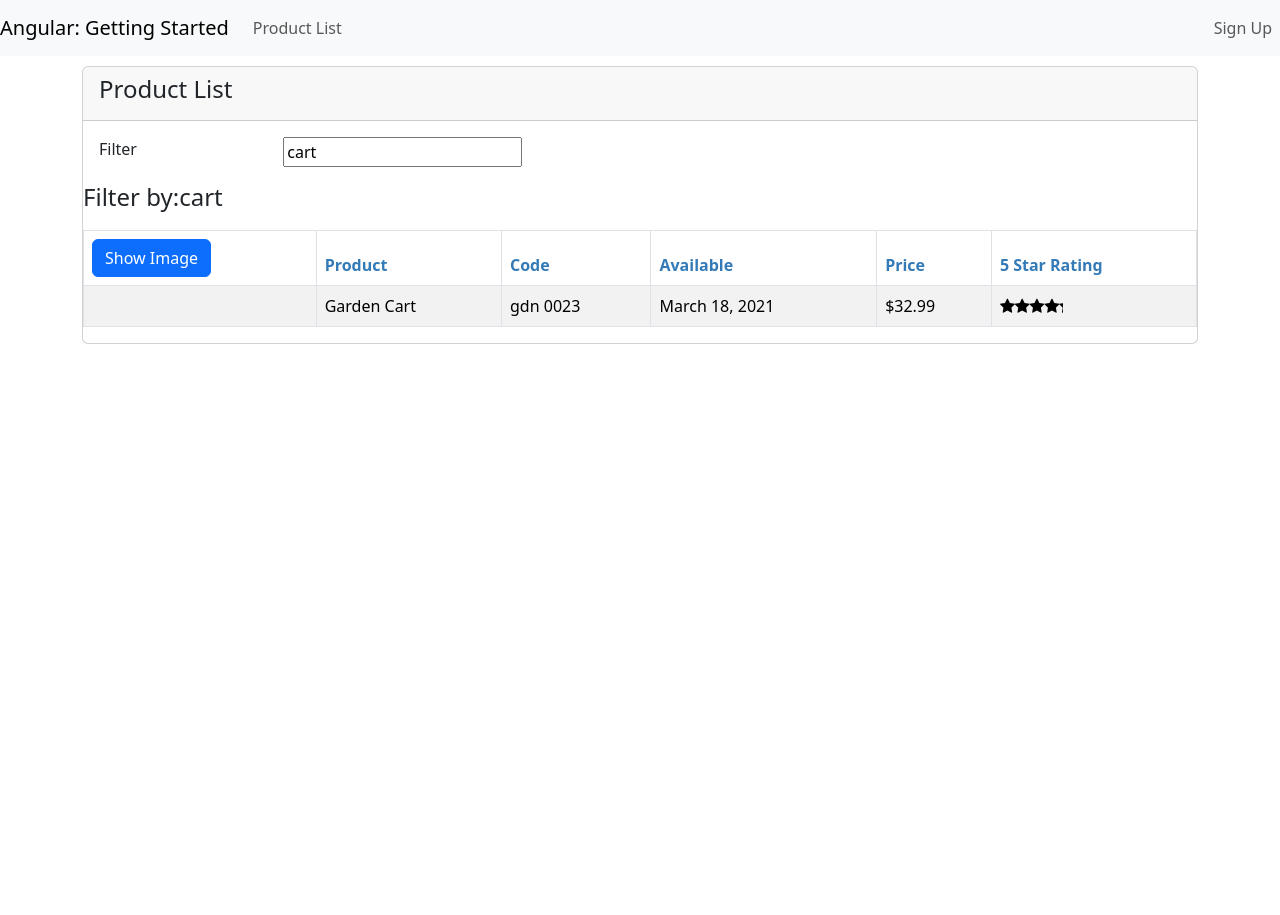
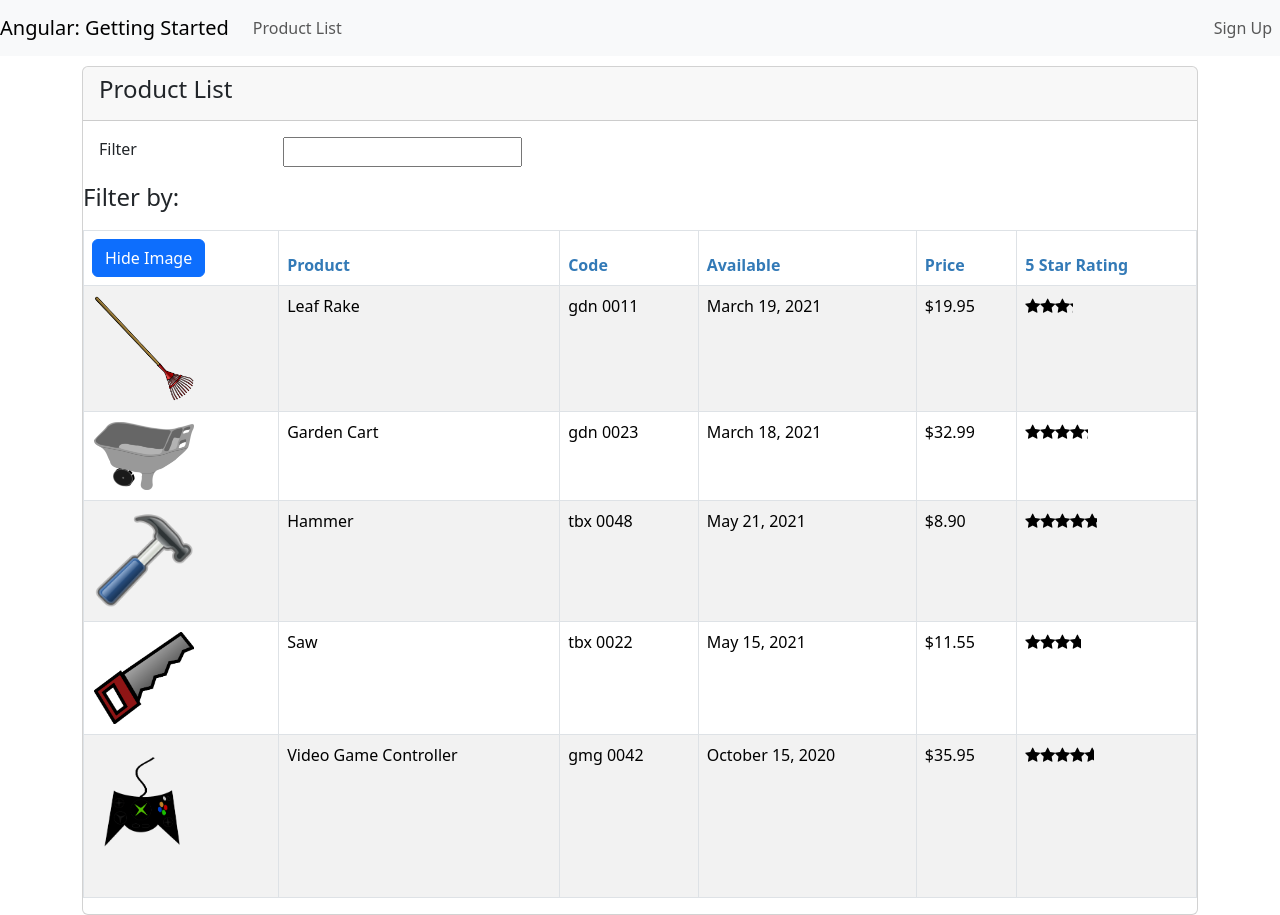
Before and after one commit to dljimenez2324/AngularStartSLec, an Angular app: page /products in a window 1280 px wide. Before the commit the page ends 800 px from the top, so only its background shows below. Built offline with nearby package versions, Linux system fonts and the light colour scheme.

Commit message:
Add HttpClientModule and update ProductsService to fetch products from API

```diff
--- a/src/app/app.module.ts
+++ b/src/app/app.module.ts
@@ -7,6 +7,7 @@
 import { FormsModule } from '@angular/forms';
 import { ConvertToSpacesPipe } from './shared/convert-to-spaces.pipe';
 import { StarComponent } from './shared/star.component';
+import { HttpClientModule } from '@angular/common/http';
 
 
 @NgModule({
@@ -22,7 +23,8 @@
     PublicModule,
     BrowserModule,
     AppRoutingModule,
-    FormsModule
+    FormsModule,
+    HttpClientModule
   ],
   bootstrap: [AppComponent]
 })
--- a/src/app/product/product-list.component.ts
+++ b/src/app/product/product-list.component.ts
@@ -1,70 +1,125 @@
 import { Component, OnInit } from '@angular/core';
 import { IProduct } from './product';
 import { ProductsService } from './products.service';
-
 @Component({
   selector: 'pm-product-list',
   templateUrl: './product-list.component.html',
   styleUrls: ['./product-list.component.css'],
-  providers: [ProductsService]
+  providers:[ProductsService]
 })
-
 export class ProductListComponent implements OnInit {
-
-
-  pageTitle: string = 'Product List';
+pageTitle: string = "Product List";
 imageWidth: number = 100;
 imageMargin: number = 2;
-  showImage: boolean = false;
-  // listFilter: string = 'cart';
+showImage:boolean = true;
+errorMessage: string = '';
 
-  // private variable for filter
 private _listFilter: string = '';
-  // getter for filter
 get listFilter(): string {
-    return this._listFilter;
+  return this._listFilter
 }
-  // setter for filter
-  set listFilter(value: string) {
+set listFilter(value:string) {
   this._listFilter = value;
-    console.log('In setter, we have this value: ', value);
-    // lets filter our products with out new filter method performFilter seen down below
-    this.filteredProducts = this.performFilter(value);
+  console.log("In setter we have this value:", value)
+  this.filteredProducts = this.performFilter(value)
 }
+filteredProducts: IProduct[] = [];
+products :IProduct[] = [];
+constructor(private ProductsService: ProductsService) {}
+performFilter(filterBy:string):IProduct[] {
+  filterBy = filterBy.toLowerCase()
+  return this.products.filter((product: IProduct) => product.productName.toLowerCase().includes(filterBy))
+}
+toggleImage(): void {
+  this.showImage = !this.showImage
+}
+ngOnInit(): void {
+  this.ProductsService.getProducts().subscribe({
+    next: Products =>
+    {
+      this.products = Products,
+      this.filteredProducts = this.products
+    },
+    error: err => this.errorMessage = err
+  });
 
-  // lets make an empty array of products add in data to filter our products
-  filteredProducts: IProduct[] = [];
-
-  // lets make an array of products
-  products: IProduct[] = [
-
-  ];
-
-  // lets make a constructor to inject our products service
-  constructor(private productService: ProductsService) {}
-
-  // lets make a method for filtering our products
-  performFilter(filterBy:string): IProduct[] {
-    filterBy = filterBy.toLocaleLowerCase();
-    return this.products.filter((product: IProduct) =>
-      product.productName.toLocaleLowerCase().includes(filterBy));
+  this.filteredProducts = this.products
 }
-
-  toggleImage(): void {
-    this.showImage = !this.showImage;
+onRatingClicked(message: string): void {
+  this.pageTitle = 'Product List: ' + message
 }
-
-  ngOnInit(): void {
-    console.log("This is from our ng OnInit");
-    // this below is our products array by getting it from our products service
-    this.products = this.productService.getProducts();
-    this.listFilter = 'cart';
-
-  }
-
-  onRatingClicked(message: string): void {
-    this.pageTitle = 'Product List: ' + message;
 }
 
 
-}
+
+
+// import { Component, OnInit } from '@angular/core';
+// import { IProduct } from './product';
+// import { ProductsService } from './products.service';
+
+// @Component({
+//   selector: 'pm-product-list',
+//   templateUrl: './product-list.component.html',
+//   styleUrls: ['./product-list.component.css'],
+//   providers: [ProductsService]
+// })
+
+// export class ProductListComponent implements OnInit {
+
+
+//   pageTitle: string = 'Product List';
+//   imageWidth: number = 100;
+//   imageMargin: number = 2;
+//   showImage: boolean = false;
+//   // listFilter: string = 'cart';
+
+//   // private variable for filter
+//   private _listFilter: string = '';
+//   // getter for filter
+//   get listFilter(): string {
+//     return this._listFilter;
+//   }
+//   // setter for filter
+//   set listFilter(value: string) {
+//     this._listFilter = value;
+//     console.log('In setter, we have this value: ', value);
+//     // lets filter our products with out new filter method performFilter seen down below
+//     this.filteredProducts = this.performFilter(value);
+//   }
+
+//   // lets make an empty array of products add in data to filter our products
+//   filteredProducts: IProduct[] = [];
+
+//   // lets make an array of products
+//   products: IProduct[] = [
+
+//   ];
+
+//   // lets make a constructor to inject our products service
+//   constructor(private productService: ProductsService) {}
+
+//   // lets make a method for filtering our products
+//   performFilter(filterBy:string): IProduct[] {
+//     filterBy = filterBy.toLocaleLowerCase();
+//     return this.products.filter((product: IProduct) =>
+//       product.productName.toLocaleLowerCase().includes(filterBy));
+//   }
+
+//   toggleImage(): void {
+//     this.showImage = !this.showImage;
+//   }
+
+//   ngOnInit(): void {
+//     console.log("This is from our ng OnInit");
+//     // this below is our products array by getting it from our products service
+//     this.products = this.productService.getProducts();
+//     this.listFilter = 'cart';
+
+//   }
+
+//   onRatingClicked(message: string): void {
+//     this.pageTitle = 'Product List: ' + message;
+//   }
+
+
+// }
--- a/src/app/product/products.service.ts
+++ b/src/app/product/products.service.ts
@@ -1,66 +1,98 @@
 import { Injectable } from '@angular/core';
 import { IProduct } from './product';
-
+import { HttpClient, HttpErrorResponse } from '@angular/common/http';
+import { catchError, Observable, tap, throwError } from 'rxjs';
 @Injectable({
   providedIn: 'root'
 })
 export class ProductsService {
+  private productUrl = 'api/products/products.json'
 
-  getProducts(): IProduct[] {
-    return [
-      {
-        "productId": 1,
-        "productName": "Leaf Rake",
-        "productCode": "GDN-0011",
-        "releaseDate": "March 19, 2021",
-        "description": "Leaf rake with 48-inch wooden handle.",
-        "price": 19.95,
-        "starRating": 3.2,
-        "imageUrl": "assets/images/leaf_rake.png"
-      },
-      {
-        "productId": 2,
-        "productName": "Garden Cart",
-        "productCode": "GDN-0023",
-        "releaseDate": "March 18, 2021",
-        "description": "15 gallon capacity rolling garden cart",
-        "price": 32.99,
-        "starRating": 4.2,
-        "imageUrl": "assets/images/garden_cart.png"
-      },
-      {
-        "productId": 5,
-        "productName": "Hammer",
-        "productCode": "TBX-0048",
-        "releaseDate": "May 21, 2021",
-        "description": "Curved claw steel hammer",
-        "price": 8.9,
-        "starRating": 4.8,
-        "imageUrl": "assets/images/hammer.png"
-      },
-      {
-        "productId": 8,
-        "productName": "Saw",
-        "productCode": "TBX-0022",
-        "releaseDate": "May 15, 2021",
-        "description": "15-inch steel blade hand saw",
-        "price": 11.55,
-        "starRating": 3.7,
-        "imageUrl": "assets/images/saw.png"
-      },
-      {
-        "productId": 10,
-        "productName": "Video Game Controller",
-        "productCode": "GMG-0042",
-        "releaseDate": "October 15, 2020",
-        "description": "Standard two-button video game controller",
-        "price": 35.95,
-        "starRating": 4.6,
-        "imageUrl": "assets/images/xbox-controller.png"
-      }
-    ];
+  constructor(private http:HttpClient) {}
+
+  getProducts():Observable<IProduct[]> {
+    return this.http.get<IProduct[]>(this.productUrl).pipe(
+      tap(data => console.log('All,', JSON.stringify(data))),
+      catchError(this.handleError)
+    )
   }
+
+  private handleError(err: HttpErrorResponse) {
+    let errorMessage = '';
+    if(err.error instanceof ErrorEvent) {
+      errorMessage = `An error occured: ${err.error.message}`;
+    }else {
+      errorMessage = `Server returnd cod: ${err.status}, error message is ${err.message}`;
+    }
+    console.error(errorMessage);
+    return throwError(() => errorMessage);
+  }
+}
+
+
+// import { Injectable } from '@angular/core';
+// import { IProduct } from './product';
+
+// @Injectable({
+//   providedIn: 'root'
+// })
+// export class ProductsService {
+
+//   getProducts(): IProduct[] {
+//     return [
+//       {
+//         "productId": 1,
+//         "productName": "Leaf Rake",
+//         "productCode": "GDN-0011",
+//         "releaseDate": "March 19, 2021",
+//         "description": "Leaf rake with 48-inch wooden handle.",
+//         "price": 19.95,
+//         "starRating": 3.2,
+//         "imageUrl": "assets/images/leaf_rake.png"
+//       },
+//       {
+//         "productId": 2,
+//         "productName": "Garden Cart",
+//         "productCode": "GDN-0023",
+//         "releaseDate": "March 18, 2021",
+//         "description": "15 gallon capacity rolling garden cart",
+//         "price": 32.99,
+//         "starRating": 4.2,
+//         "imageUrl": "assets/images/garden_cart.png"
+//       },
+//       {
+//         "productId": 5,
+//         "productName": "Hammer",
+//         "productCode": "TBX-0048",
+//         "releaseDate": "May 21, 2021",
+//         "description": "Curved claw steel hammer",
+//         "price": 8.9,
+//         "starRating": 4.8,
+//         "imageUrl": "assets/images/hammer.png"
+//       },
+//       {
+//         "productId": 8,
+//         "productName": "Saw",
+//         "productCode": "TBX-0022",
+//         "releaseDate": "May 15, 2021",
+//         "description": "15-inch steel blade hand saw",
+//         "price": 11.55,
+//         "starRating": 3.7,
+//         "imageUrl": "assets/images/saw.png"
+//       },
+//       {
+//         "productId": 10,
+//         "productName": "Video Game Controller",
+//         "productCode": "GMG-0042",
+//         "releaseDate": "October 15, 2020",
+//         "description": "Standard two-button video game controller",
+//         "price": 35.95,
+//         "starRating": 4.6,
+//         "imageUrl": "assets/images/xbox-controller.png"
+//       }
+//     ];
+//   }
 
 
 
-}
+// }
```
Lines whose indentation alone changed are shown as unchanged.
